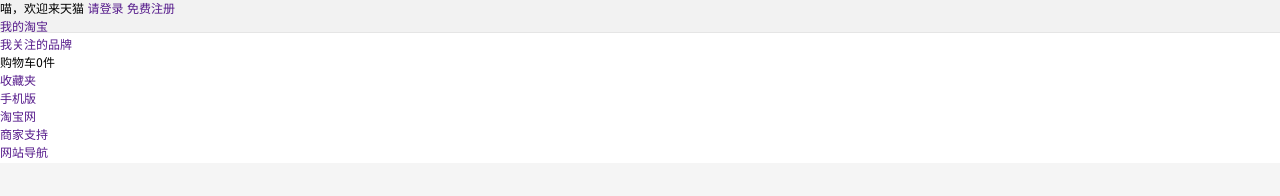
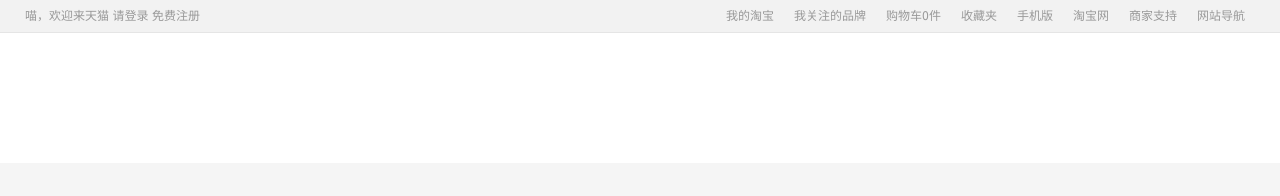
Before and after one commit to sandy-shi/equ, a plain HTML site: page index.html in a window 1280 px wide. Drawn offline with Linux system fonts and the light colour scheme; files that its build step writes are made by us from their sources.

Commit message:
Update style.css

```diff
--- a/style.css
+++ b/style.css
@@ -19,9 +19,7 @@ body,#content{
 #site-nav,#footer{
 	font-family: "Microsoft YaHei",tahoma,arial,'Hiragino Sans GB','\5b8b\4f53',sans-serif;
 }
-#site-nav, #site-nav .sn-container{
-	height: 32px;
-}
+#site-nav, #site-nav .sn-container{height: 32px;}
 #site-nav{
 	width: auto;
 	background: #f2f2f2;
@@ -34,9 +32,42 @@ body,#content{
 	height: 130px;
 	background: #fff;
 }
-#site-nav .sn-container{
+#site-nav .sn-container{position: relative;}
+#site-nav .sn-container,#site-nav a{color: #999;}
+#sn-bd{
+	width: 1230px;
+	margin: auto;
+}
+#site-nav .sn-logoin-info{
+	display: inline-block;
+}
+#site-nav .sn-logoin-info,#site-nav .sn-quick-menu{
+	height: 32px;
+	line-height: 32px;
+}
+#site-nav .sn-quick-menu{
+	position: absolute;
+	top: 0;
+	right: 0;
+}
+#site-nav .sn-quick-menu li{
+	float: left;
 	position: relative;
 }
-#sn-bd{
-	width: 1230px;
+#site-nav .sn-login,#site-nav .sn-register,#site-nav .sn-mytaobao,#site-nav .sn-mybrand,#site-nav .sn-cart,#site-nav .sn-favorite,#site-nav .sn-mobile,#site-nav .sn-home,#site-nav .sn-seller,#site-nav .sn-sitemap{
+	padding: 0 10px;
 }
+#site-nav .sn-login{padding-left: 20px;}
+#site-nav .sn-menu{position: relative;}
+#site-nav .sn-favorite .menu-hd{padding-right: 14px;}
+#site-nav .menu-hd b{
+	position: absolute;
+    width: 0;
+    height: 0;
+    border-width: 3px;
+    border-style: solid dashed dashed;
+    border-color: #999 transparent transparent;
+    top: 15px;
+    right: -8px;
+}
+#site-nav .sn-favorite .menu-hd b{right:0px}
```
